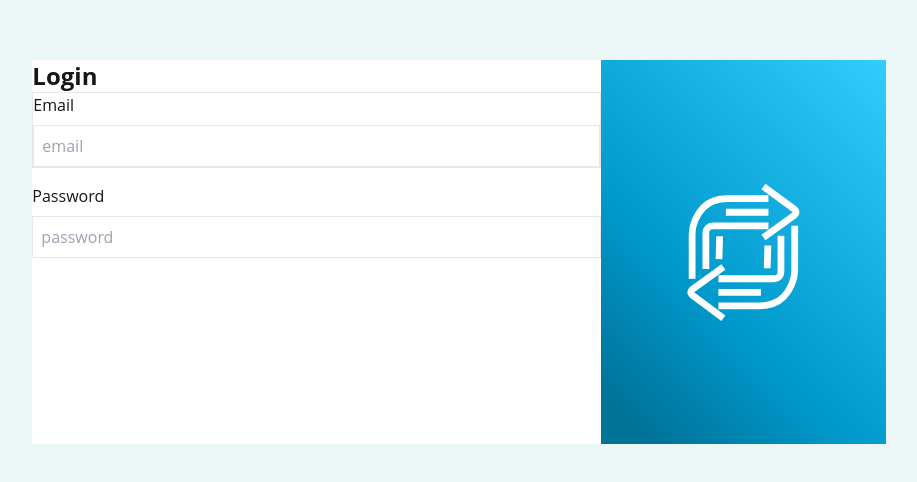
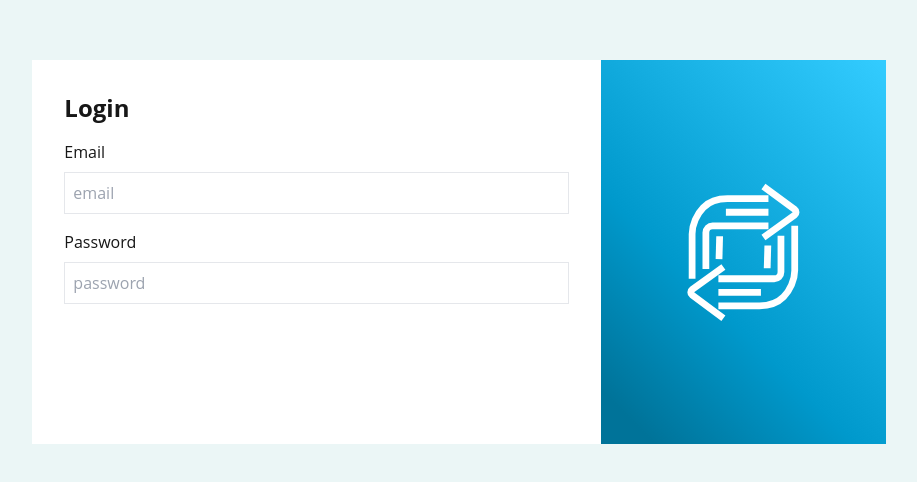
Before and after one commit to Omega24Rofi/ReFinds_Pad_3_FE, a Next.js app: page /pages/auth/login in a window 1280 px wide. Shown: the part 148-630 px from the top of the page, without its empty margins (181-1098 px from the left). Built offline with nearby package versions, Linux system fonts and the light colour scheme.

Commit message:
fix login page bug

```diff
--- a/src/app/layout.js
+++ b/src/app/layout.js
@@ -1,4 +1,4 @@
-import localFont from "next/font/local";
+  import localFont from "next/font/local";
 import "./globals.css";
 
 const geistSans = localFont({
--- a/src/app/pages/auth/login/page.jsx
+++ b/src/app/pages/auth/login/page.jsx
@@ -4,12 +4,12 @@ import Image from 'next/image';
 
 const Login = () => {
   return (
-    <body className='bg-lightbg min-h-screen flex items-center justify-center'>
-        <div className='container w-2/3 h-96 bg-white flex items-start'>
-            <div className="logside w-2/3 ">
-                <h1 className='font-bold text-2xl'>Login</h1>
+    <div className='bg-lightbg min-h-screen flex items-center justify-center'>
+        <div className='container w-2/3 h-96 bg-white flex items-start '>
+            <div className="logside w-2/3 p-8">
+                <h1 className='font-bold text-2xl mb-4'>Login</h1>
                 <form action="" method="post">
-                  <label htmlFor="email" className='border block mb-4'>
+                  <label htmlFor="email" className='block mb-4'>
                     Email
                     <input type="email" name="email" id="email" placeholder='email' className='border p-2 w-full mt-2'/>
                   </label>
@@ -23,9 +23,8 @@ const Login = () => {
                 <img src="/images/Logo-White.svg" alt="Refinds Logo" className='w-2/5'/>
             </div>
         </div>
-    </body>
-
+    </div>
   )
 }
 
-export default Login
+export default Login;
```
